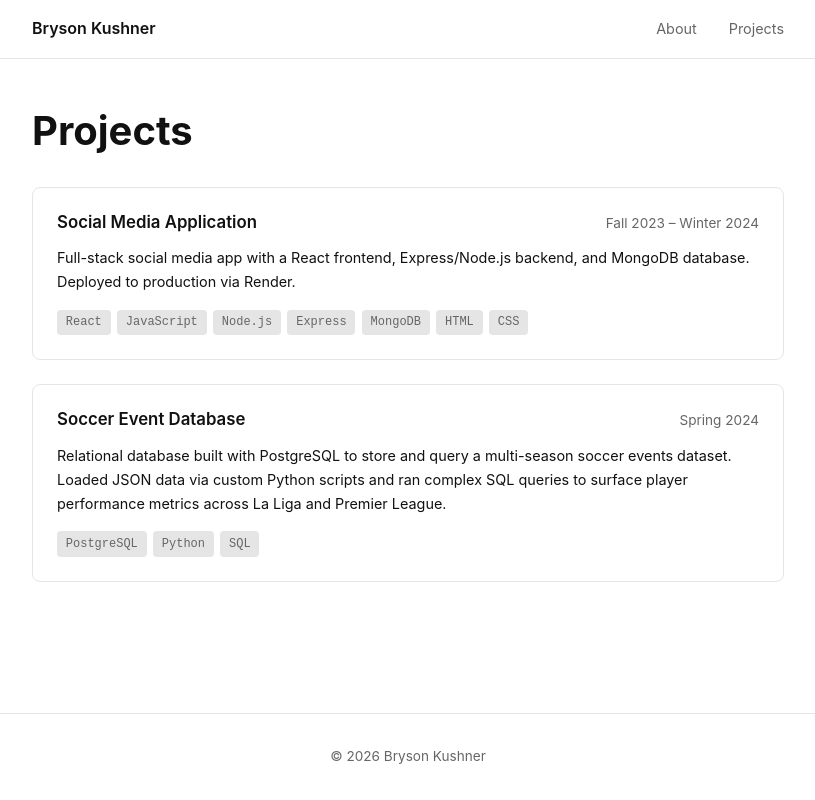
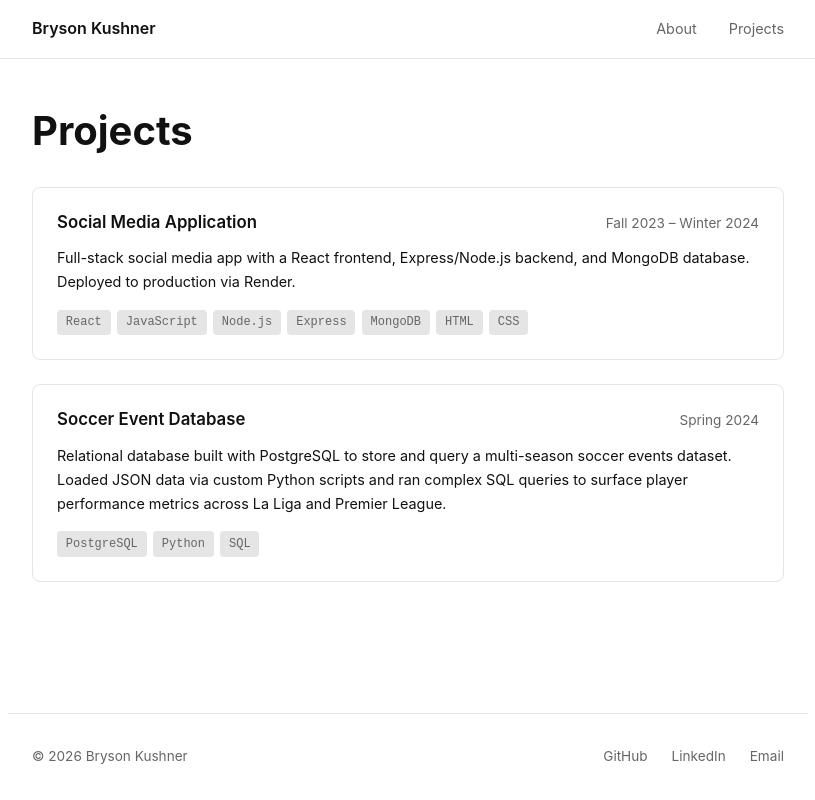
Before and after one commit to brysonmk/personal-website, a React (Vite) app: page /projects in a window 1280 px wide. Shown: the whole page, without its empty margins (232-1047 px from the left). Built offline with nearby package versions, Linux system fonts and the light colour scheme.

Commit message:
Add social links to footer

```diff
--- a/src/components/Layout.jsx
+++ b/src/components/Layout.jsx
@@ -22,6 +22,11 @@ export default function Layout() {
 
       <footer className={styles.footer}>
         <p>© {new Date().getFullYear()} Bryson Kushner</p>
+        <ul className={styles.socialLinks}>
+          <li><a href="https://github.com/brysonmk" target="_blank" rel="noreferrer">GitHub</a></li>
+          <li><a href="https://linkedin.com/in/brysonkushner" target="_blank" rel="noreferrer">LinkedIn</a></li>
+          <li><a href="mailto:brysonkushner@gmail.com">Email</a></li>
+        </ul>
       </footer>
     </div>
   )
--- a/src/components/Layout.module.css
+++ b/src/components/Layout.module.css
@@ -62,8 +62,31 @@
 
 .footer {
   border-top: 1px solid var(--color-border);
-  text-align: center;
+  display: flex;
+  align-items: center;
+  justify-content: space-between;
+  flex-wrap: wrap;
+  gap: 0.75rem;
+  max-width: var(--max-width);
+  width: 100%;
+  margin: 0 auto;
   padding: 2rem var(--spacing-page);
   font-size: 0.85rem;
   color: var(--color-text-muted);
 }
+
+.socialLinks {
+  list-style: none;
+  display: flex;
+  gap: 1.5rem;
+}
+
+.socialLinks a {
+  color: var(--color-text-muted);
+  text-decoration: none;
+  transition: color 0.2s;
+}
+
+.socialLinks a:hover {
+  color: var(--color-text);
+}
```
